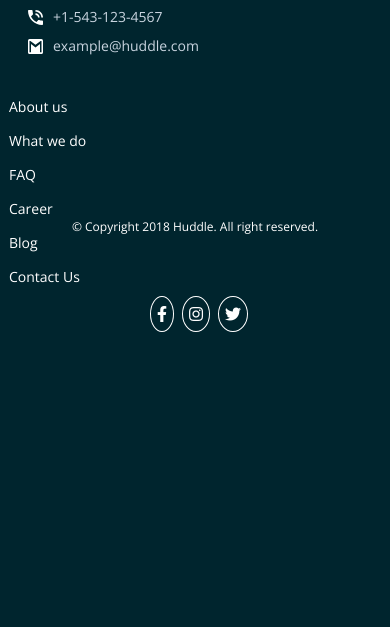
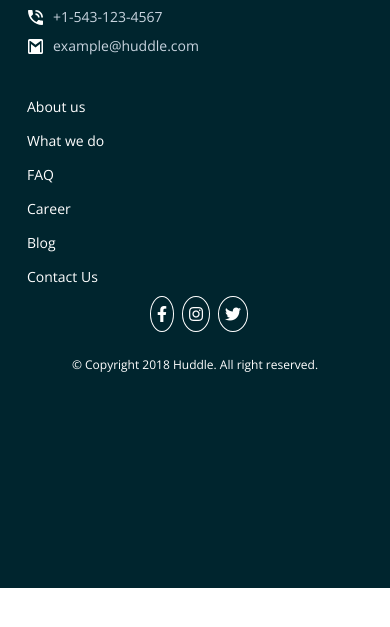
Before and after one commit to Raykingflamez/zuri-huddle-landing-page-task, a plain HTML site: page index.html in a window 390 px wide. Shown: the part 3752-4379 px from the top of the page. After the commit the page ends 4340 px from the top, so only its background shows below. Drawn offline with nearby package versions, Linux system fonts and the light colour scheme.

Commit message:
Made it more responsive

```diff
--- a/index.html
+++ b/index.html
@@ -151,7 +151,9 @@
                 <a href="#"><i class="fab fa-twitter"></i></a>
 
             </div>
-            <!-- <p class="copyright">&copy; Copyright 2018 Huddle. All right reserved.</p> -->
+
+            <p class="copy">&copy; Copyright 2018 Huddle. All right reserved.</p>
+
         </div>
 
         <p class="copyright">&copy; Copyright 2018 Huddle. All right reserved.</p>
--- a/style.css
+++ b/style.css
@@ -326,6 +326,10 @@ footer{
     color: hsl(322, 100%, 66%);
 }
 
+.copy{
+    display: none;
+}
+
 .copyright{
     width: 90%;
     margin: auto;
@@ -418,7 +422,7 @@ footer{
 
     /* Footer Media Queries */
     footer{
-        height: 120vh;
+        height: 100vh;
         display: flex;
         flex-direction: column;
     }
@@ -432,6 +436,7 @@ footer{
 
     .links{
         display: block;
+        margin-left: 1em;
     }
 
     .links div {
@@ -442,9 +447,14 @@ footer{
         margin-top: 10px;
     }
 
+    .copy{
+        display: block;
+        text-align: center;
+        margin-top: 2em;
+        font-size: 12px;
+    }
+
     .copyright{
-        text-align: center;
-        width: 100%;
-        /* display: none; */
+        display: none;
     }
 }
```
